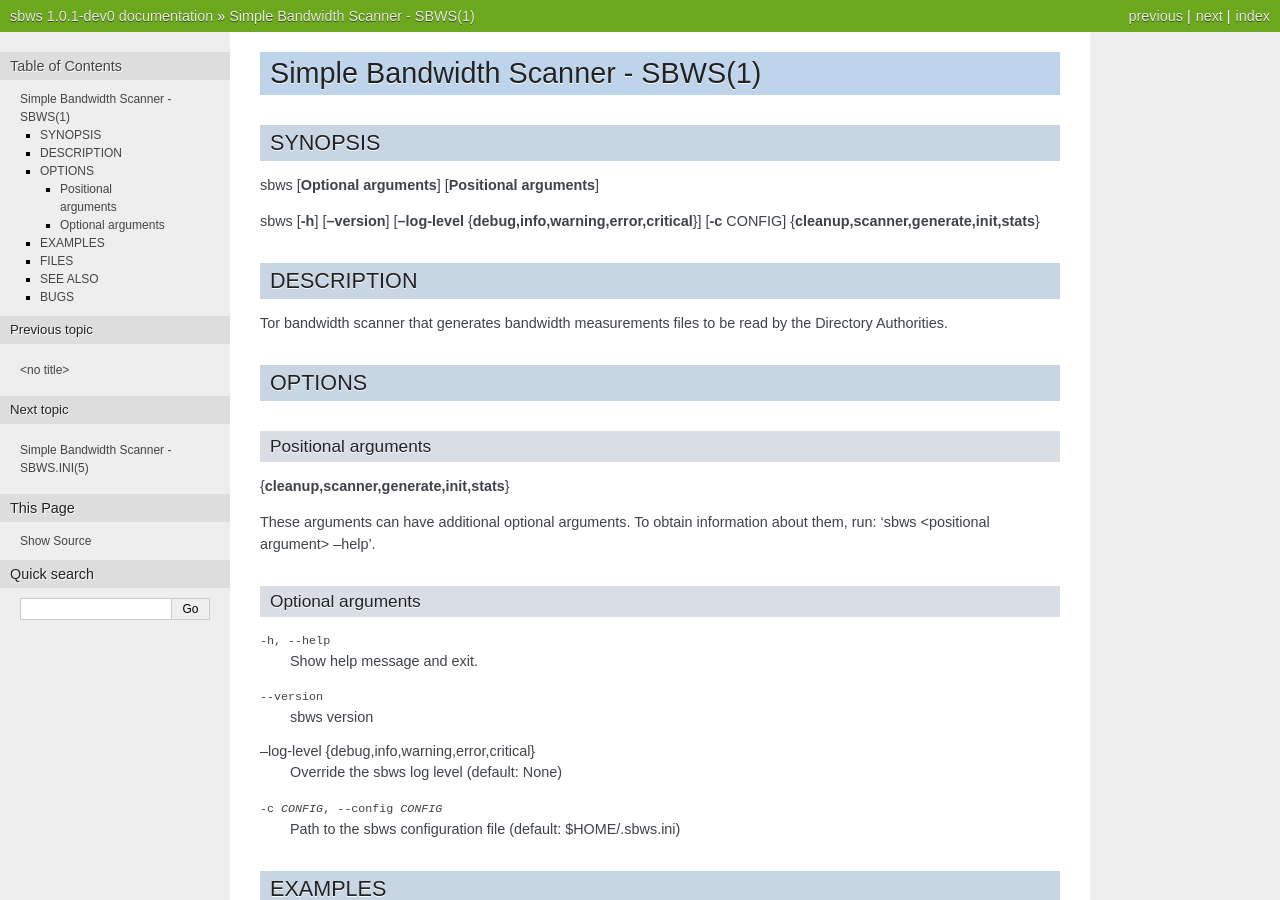
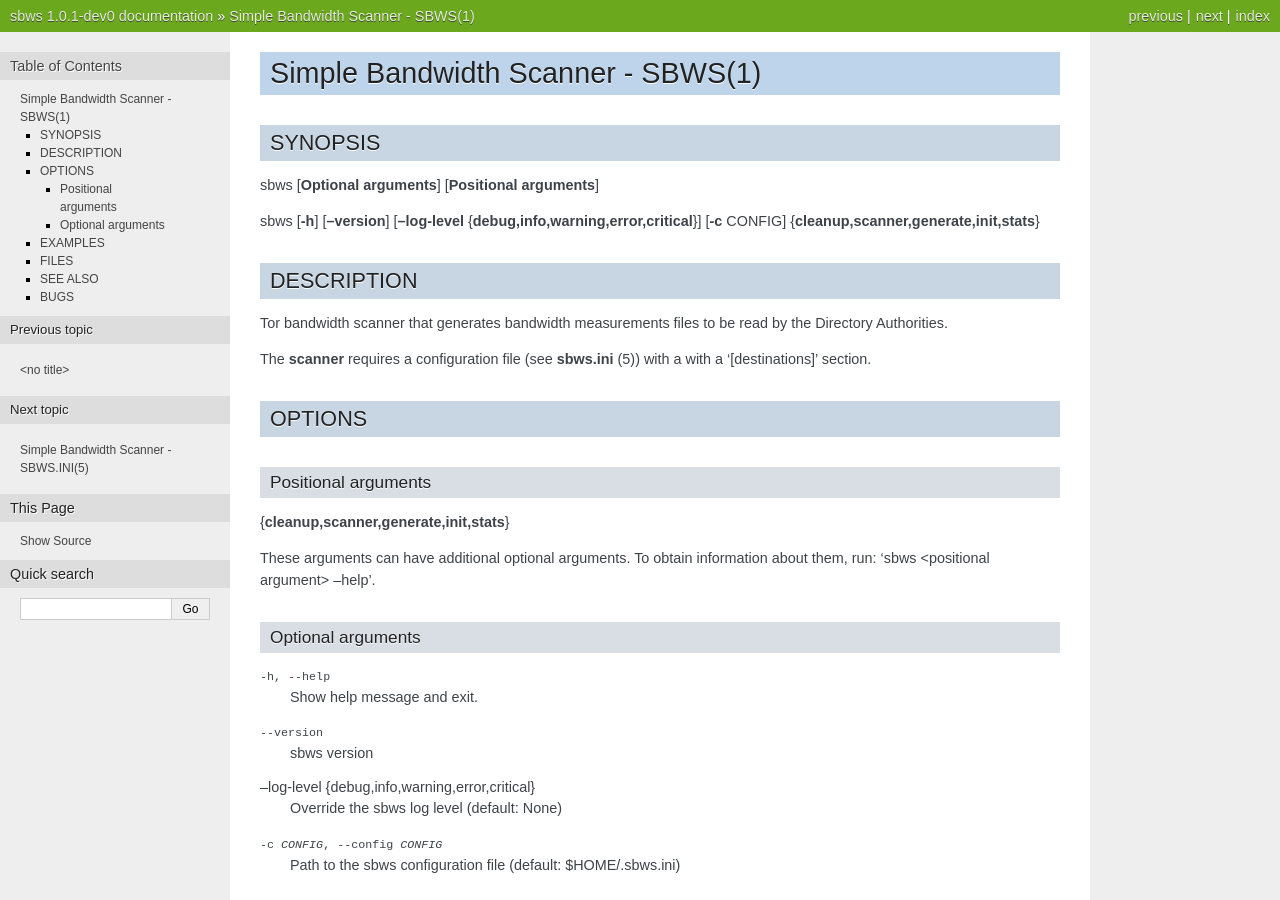
Before and after one commit to torproject/sbws, a Sphinx documentation site: the page built from docs/source/man_sbws.rst, in a window 1280 px wide and 900 px high. Built offline with Sphinx 7.4.7, drawn with Linux system fonts in a browser that asks for light colours; formulas are drawn with MathJax 3; pages that are not in the unit, such as notebooks, are missing from menus.

Commit message:
Add note about required configuration file

```diff
--- a/docs/source/man_sbws.rst
+++ b/docs/source/man_sbws.rst
@@ -15,6 +15,9 @@
 
 Tor bandwidth scanner that generates bandwidth measurements files to be read by
 the Directory Authorities.
+
+The **scanner** requires a configuration file (see **sbws.ini** (5)) with a
+with a '[destinations]' section.
 
 OPTIONS
 -------
```
